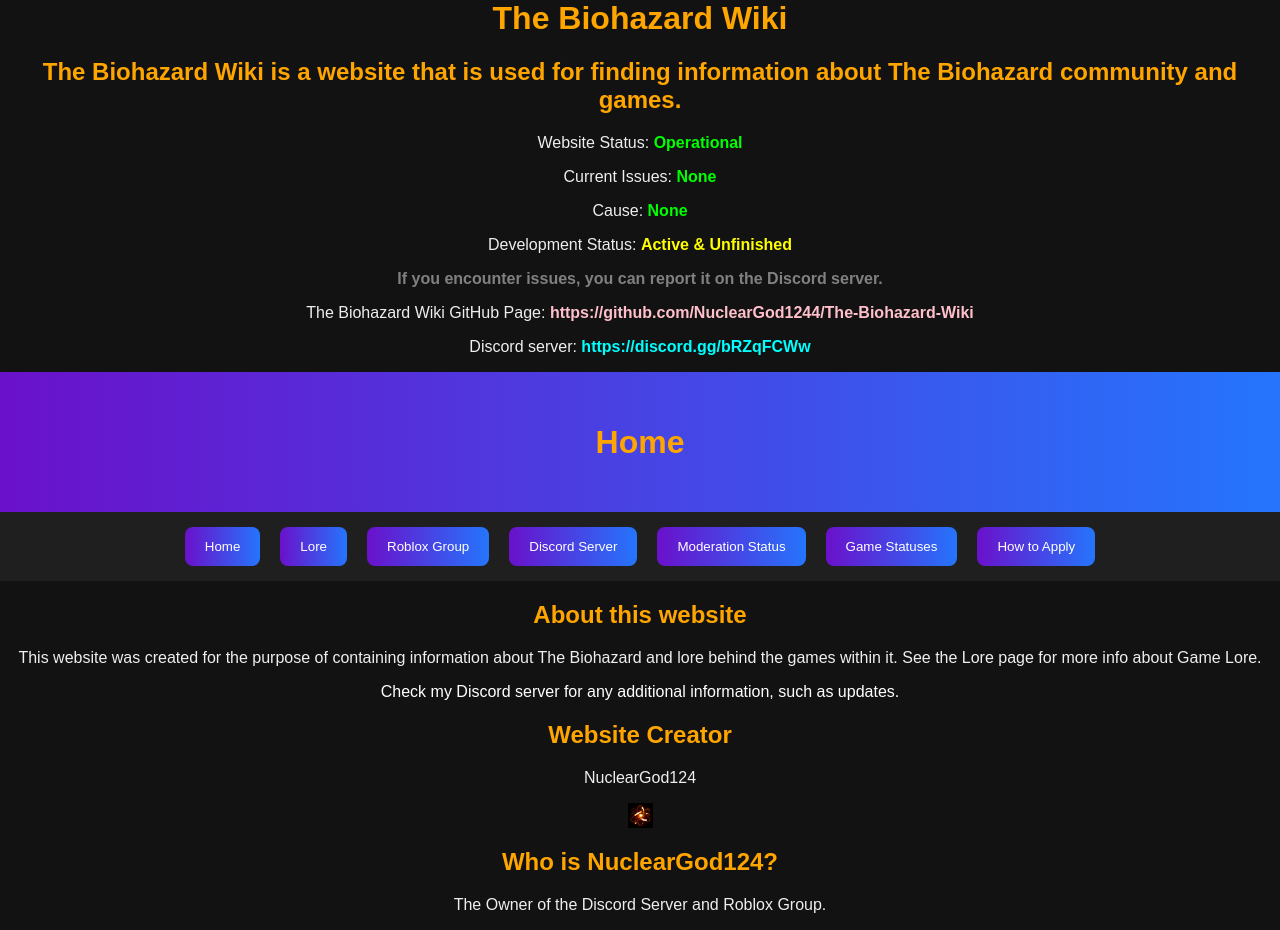
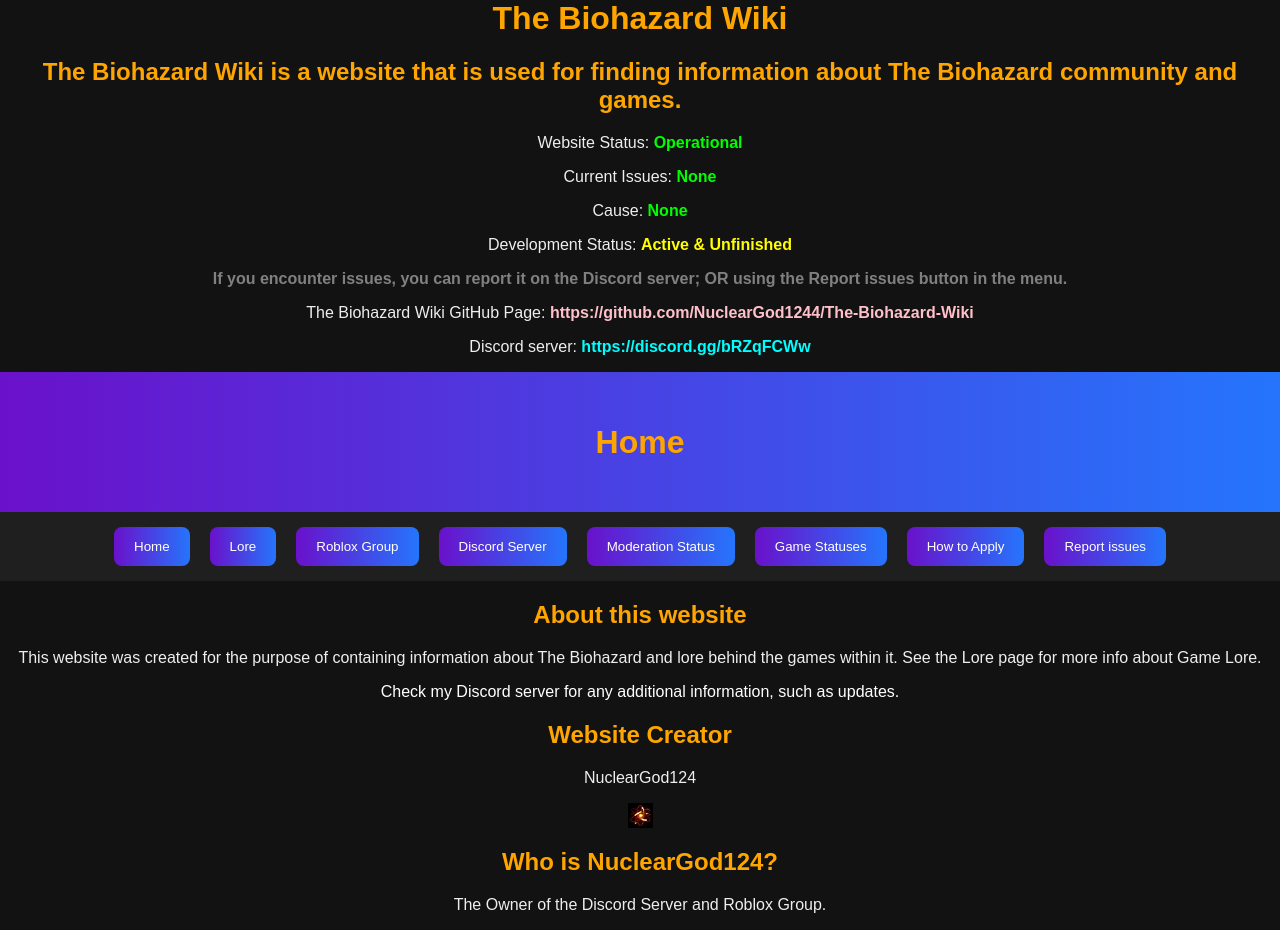
Before and after one commit to NuclearGod1244/The-Biohazard-Wiki, a plain HTML site: page index.html in a window 1280 px wide. Drawn offline with Linux system fonts and the light colour scheme.

Commit message:
Added a Report issues button to website button menu

```diff
--- a/index.html
+++ b/index.html
@@ -9,7 +9,7 @@
     <p>Current Issues: <span class="status2">None</span></p>
     <p>Cause: <span class="status3">None</span></p>
     <p>Development Status: <span class="development">Active & Unfinished</span></p>
-    <p><span class="note">If you encounter issues, you can report it on the Discord server.</span></p>
+    <p><span class="note">If you encounter issues, you can report it on the Discord server; OR using the Report issues button in the menu.</span></p>
     <p>The Biohazard Wiki GitHub Page: <span class="thingy">https://github.com/NuclearGod1244/The-Biohazard-Wiki</span></p>
     <p>Discord server: <span class="discord">https://discord.gg/bRZqFCWw</span></p>
     <link rel="icon" href="images/BiohazardPFPOfficial.png">
@@ -167,6 +167,10 @@
         <button>How to Apply</button>
     </a>
 
+    <a href="https://dyno.gg/form/d226278f">
+        <button>Report issues</button>
+    </a>
+
 </div>
 <div class="info">
     <h2>About this website</h2>
```
Also changed, not shown: adminstatus.html (+4 -0 lines), error.html (+4 -0 lines), gamestatuses.html (+4 -0 lines), howtoapply.html (+4 -0 lines), lore.html (+4 -0 lines).
